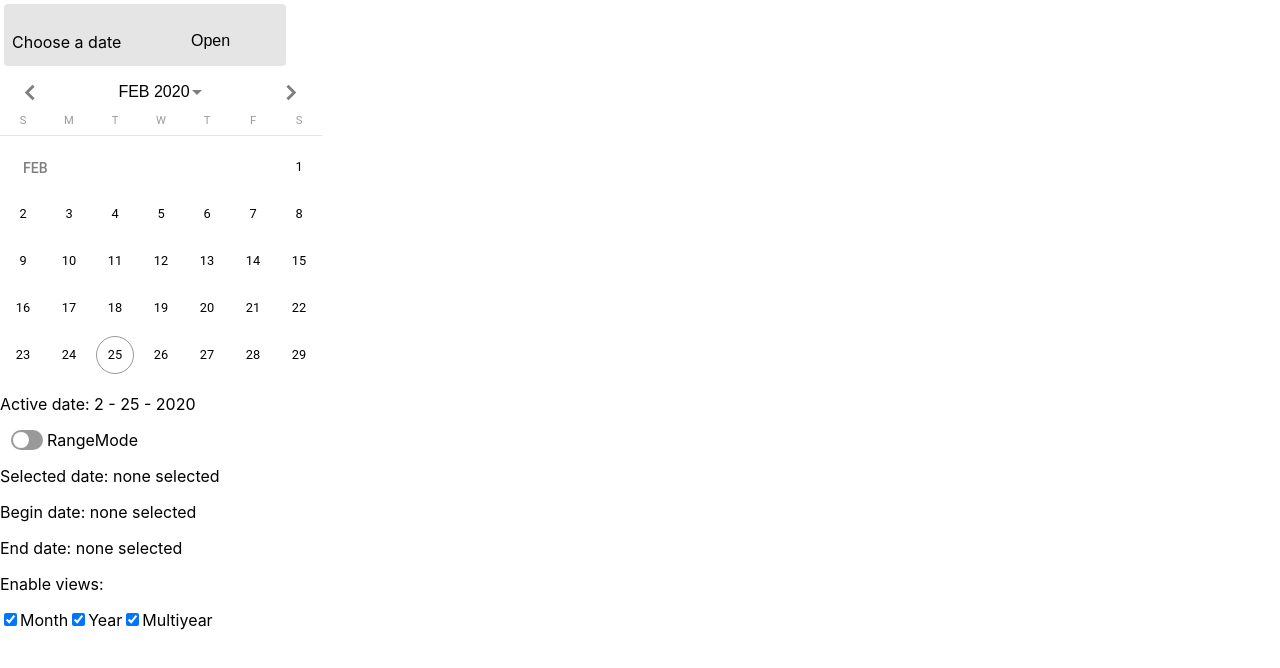
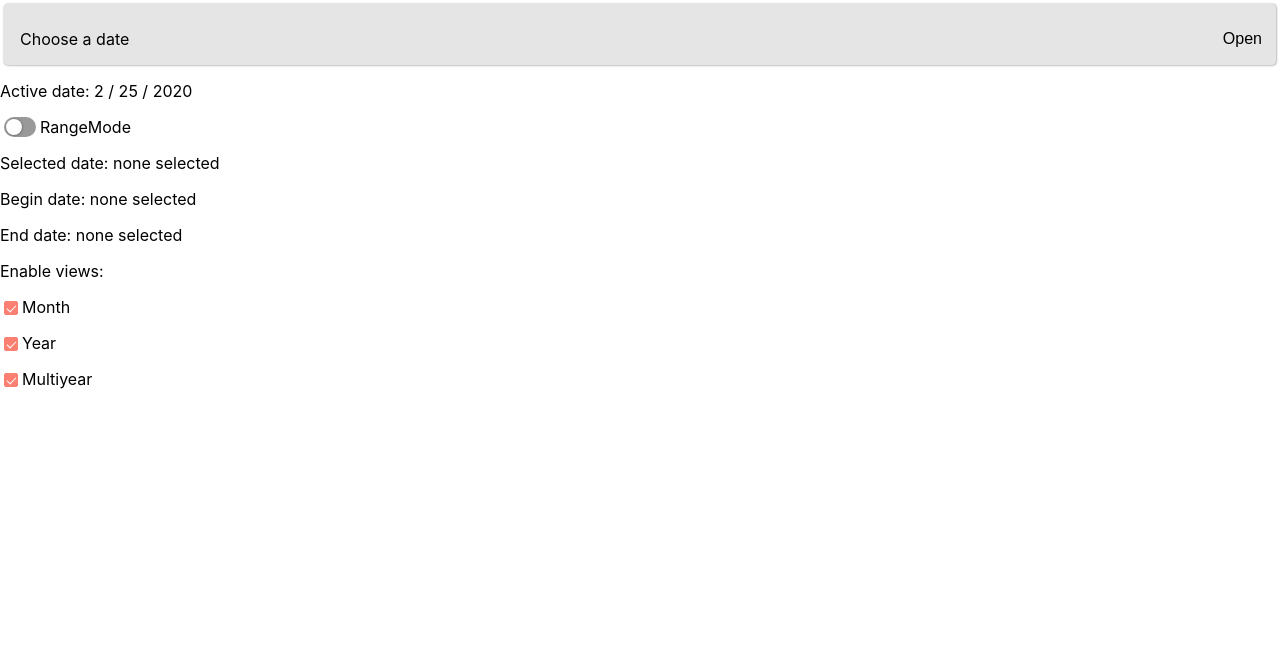
Before and after one commit to kelbert2/Datepicker, a React (Create React App) app: page / in a window 1280 px wide. Shown: the top 668 px of the page. Built offline with nearby package versions, Linux system fonts and the light colour scheme.

Commit message:
Styled checkboxes

```diff
--- a/src/App.css
+++ b/src/App.css
@@ -280,27 +280,30 @@ div.header {
 }
 
 .fields {
-  display: inline-block;
-  padding: 1.25em .5em .5em;
+  width: calc(100% - 1.5em);
+  padding: 1em .5em .5em;
 
-  line-height: 1.5em;
+  display: flex;
+  justify-content: space-between;
+  align-items: center;
+
+  /* line-height: 1.5em; */
   border-radius: .25em;
   margin: .25em;
 
   background: var(--neutral-light);
-  box-shadow: 0px 4px 20px 0px transparent;
+  box-shadow: .02em .02em .125em var(--neutral-dark);
 }
 
 .field {
   display: inline-block;
-  width: 65%;
   position: relative;
+  padding: .5em .25em;
 }
 
 .field input {
   width: calc(100% - .5em);
   text-align: left;
-  padding: .5em .25em;
 
   font-size: 1em;
   line-height: 1em;
@@ -311,8 +314,8 @@ div.header {
 
 .field label {
   position: absolute;
-  left: 0;
-  bottom: .25em;
+  left: .5em;
+  bottom: .5em;
   z-index: -1;
 
   transition: all .3s;
@@ -338,13 +341,12 @@ div.header {
 
 }
 
-.toggle input {
-  /* opacity: 0; */
+.toggle input,
+.checkbox input {
+  opacity: 0;
   width: 0%;
-  height: 0%;
-  z-index: -1;
-
-  position: relative;
+  margin: 0;
+  position: absolute;
 }
 
 .toggle label {
@@ -357,12 +359,6 @@ div.header {
   content: '';
 
   margin: 0 .25em -.25em;
-  /* position: absolute; */
-  /* top: 0; */
-  /* left: -.5em; */
-  /* right: 0;
-  bottom: 0; */
-
   border-radius: 1em;
 
   cursor: pointer;
@@ -385,9 +381,55 @@ div.header {
   bottom: .375em;
   width: 1em;
   height: 1em;
+
   background: white;
+  box-shadow: .02em .02em .125em var(--neutral-dark);
 }
 
 .toggle input:checked+label::after {
   left: .875em;
 }
+
+.checkbox {
+  position: relative;
+}
+
+.checkbox label::before,
+.checkbox label::after {
+  display: inline-block;
+  content: '';
+
+  margin: 0 .25em -.25em;
+
+  cursor: pointer;
+  transition: .4s;
+}
+
+.checkbox label::before {
+  height: .75em;
+  width: .75em;
+  margin-bottom: -.125em;
+
+  border: var(--border-width) solid var(--color);
+  border-radius: .125em;
+  background: var(--background);
+}
+
+.checkbox input:checked+label::before {
+  background: var(--color);
+}
+
+.checkbox input:checked+label::after {
+  position: absolute;
+  left: .3125em;
+  bottom: .5625em;
+
+  height: .5em;
+  width: .25em;
+
+  border-bottom: var(--border-width) solid var(--background);
+  border-right: var(--border-width) solid var(--background);
+
+  transform-origin: center center;
+  transform: rotate(45deg);
+}
--- a/src/Calendar.tsx
+++ b/src/Calendar.tsx
@@ -1,12 +1,15 @@
 import React, { useContext, useEffect, useState, useCallback, useRef } from 'react';
-import DatepickerContext from './DatepickerContext';
+import DatepickerContext, { DateData } from './DatepickerContext';
 import Multiyear from './Multiyear';
 import CalendarHeader from './CalendarHeader';
 import Year from './Year';
 import Month from './Month';
-import { compareDaysMonthsAndYears } from './CalendarUtils';
+import { compareDaysMonthsAndYears, VIEW, compareYears, compareMonthsAndYears } from './CalendarUtils';
 
-function Calendar() {
+/** Returns a calendar.
+ *  @param onFinalDateSelection: Calls with selectedDate, beginDate, and endDate when selected in the most precise enabled view.
+ */
+function Calendar({ onFinalDateSelection = (date: DateData) => { } }: { onFinalDateSelection: (data: DateData) => {} | void }) {
     const {
         selectedDate,
         todayDate,
@@ -33,11 +36,15 @@ function Calendar() {
         disableYear,
         disableMultiyear,
 
+        closeAfterSelection,
+
         dispatch
     } = useContext(DatepickerContext);
 
     const [_currentView, _setCurrentView] = useState(startView);
     const _prevRangeMode = useRef(rangeMode);
+    const _prevSelectedDate = useRef(selectedDate as Date);
+    const _prevEndDate = useRef(endDate as Date);
     // const [beginDateSelected, setBeginDateSelected] = useState(false);
 
     /** Run on mount: set active date and view changes. */
@@ -142,6 +149,77 @@ function Calendar() {
                     : current);
     }, [selectedDate, disableMonth, disableYear]);
 
+    /**  */
+    // const _determineIfDone = useCallback((isMonthDisabled: boolean, isYearDisabled: boolean, currentViewFromSelection: VIEW) => {
+    //     if ((isMonthDisabled && isYearDisabled && currentViewFromSelection === 'multiyear')
+    //         || (isMonthDisabled && currentViewFromSelection === 'year')
+    //         || (currentViewFromSelection === 'month')) {
+    //         if (rangeMode && beginDate != null && endDate != null) {
+    //             onFinalDateSelection({ date: selectedDate, beginDate, endDate });
+    //         } else if (!rangeMode && selectedDate) {
+    //             onFinalDateSelection({ date: selectedDate, beginDate, endDate });
+    //         }
+    //     }
+    // }, [beginDate, endDate, onFinalDateSelection, rangeMode, selectedDate]);
+
+    /** Determines if the supplied view is the most precise allowed. */
+    const _isMostPreciseView = useCallback((view: VIEW) => {
+        switch (view) {
+            case 'multiyear':
+                return !disableMultiyear && disableMonth && disableYear;
+            case 'year':
+                return !disableYear && disableMonth;
+            default:
+                return !disableMonth;
+        }
+    }, [disableMonth, disableYear, disableMultiyear]);
+
+    /** Run on selection or endDate change to determine if the Calendar should be closed. */
+    useEffect(() => {
+        console.log(selectedDate ? selectedDate : "selected date is null");
+        console.log(endDate ? endDate : "end date is null");
+        console.log(_currentView);
+        // if (
+        //     (disableMonth && disableYear && _currentView === 'multiyear')
+        //     || (disableMonth && _currentView === 'year')
+        //     || (_currentView === 'month')
+        // ) {
+        if (_isMostPreciseView(_currentView)) {
+            if (rangeMode) {
+                if (endDate != null
+                    && (
+                        _prevEndDate.current == null
+                        || _getCompareFromView(_currentView, endDate, _prevEndDate.current)
+                    )
+                    && beginDate != null
+                ) {
+                    onFinalDateSelection({ date: selectedDate, beginDate, endDate });
+                    _prevEndDate.current = endDate;
+                }
+            } else {
+                if (selectedDate != null
+                    && (
+                        _prevSelectedDate.current == null
+                        || _getCompareFromView(_currentView, selectedDate, _prevSelectedDate.current)
+                    )) {
+                    onFinalDateSelection({ date: selectedDate, beginDate, endDate });
+                    _prevSelectedDate.current = selectedDate;
+                }
+            }
+        }
+    }, [_currentView, _isMostPreciseView, beginDate, endDate, onFinalDateSelection, rangeMode, selectedDate]);
+
+    const _getCompareFromView = (view: VIEW, date1: Date, date2: Date) => {
+        switch (view) {
+            case 'multiyear':
+                return compareYears(date1, date2);
+            case 'year':
+                return compareMonthsAndYears(date1, date2);
+            default:
+                return compareDaysMonthsAndYears(date1, date2);
+        }
+    }
+    /** Renders the current view. */
     const renderView = () => {
         switch (_currentView) {
             case 'multiyear':
--- a/src/CalendarBody.tsx
+++ b/src/CalendarBody.tsx
@@ -62,9 +62,11 @@ export function CalendarBody(
     const {
         selectedDate,
         todayDate,
+
         rangeMode,
         beginDate,
         endDate,
+
         dispatch
     } = useContext(DatepickerContext);
 
@@ -115,14 +117,13 @@ export function CalendarBody(
                     || (beginDate && compare(beginDate, date) === 0)
                     || (endDate && compare(endDate, date)) === 0) {
                     // reset begin selection if nothing has been selected or if previously-selected beginDate or endDate are clicked again
-                    dateSelected({ date: date, beginDate: date, endDate: null });
-
                     dispatch({
                         type: 'set-begin-date', payload: date
                     });
                     dispatch({
                         type: 'set-end-date', payload: null
                     });
+                    dateSelected({ date: date, beginDate: date, endDate: null });
 
                 } else if (beginDate && compare(date, beginDate) < 0) {
                     // if the new selection is before the beginDate, make it the new beginDate
@@ -130,29 +131,27 @@ export function CalendarBody(
 
                     if (endDate) {
                         // if there is an endDate selected, make the earlier beginDate the new beginDate
-                        dateSelected({ date: date, beginDate: date, endDate });
-
                         dispatch({
                             type: 'set-begin-date', payload: date
                         });
+                        dateSelected({ date: date, beginDate: date, endDate });
                     } else {
                         // if there is no endDate selected, make the earlier date the beginDate and the later one the endDate
-                        dateSelected({ date: date, beginDate: date, endDate: prevBeginDate });
-
                         dispatch({
                             type: 'set-begin-date', payload: date
                         });
                         dispatch({
                             type: 'set-end-date', payload: prevBeginDate
                         });
+                        dateSelected({ date: date, beginDate: date, endDate: prevBeginDate });
+
                     }
                 } else {
                     // if the new selection is after the endDate, make it the new endDate
-                    dateSelected({ date: date, beginDate, endDate: date });
-
                     dispatch({
                         type: 'set-end-date', payload: date
                     });
+                    dateSelected({ date: date, beginDate, endDate: date });
                 }
             } else {
                 // if not in range mode, simply update the selected date
--- a/src/CalendarUtils.ts
+++ b/src/CalendarUtils.ts
@@ -293,7 +293,7 @@ const euclideanModulo = (a: number, b: number) => {
 }
 
 export const formatDateDisplay = (date: Date) => {
-    return (getMonth(date) + 1) + ' - ' + getDay(date) + ' - ' + getYear(date);
+    return (getMonth(date) + 1) + ' / ' + getDay(date) + ' / ' + getYear(date);
 }
 /** Parse Date from string, assuming Month-Day-Year format, then Day-Month-Year, then Year-Month-Day */
 export const parseStringAsDate = (input: string) => {
--- a/src/Datepicker.tsx
+++ b/src/Datepicker.tsx
@@ -1,8 +1,8 @@
-import React, { useContext, useState, ChangeEvent } from 'react';
-import DatepickerContext from './DatepickerContext';
+import React, { useContext, useState, ChangeEvent, useEffect } from 'react';
+import DatepickerContext, { DateData } from './DatepickerContext';
 import Calendar from './Calendar';
-import { formatDateDisplay } from './CalendarUtils';
 
+type OPEN_STATES = 'popup' | 'large' | 'inline' | 'close';
 
 function Datepicker() {
     const {
@@ -35,6 +35,7 @@ function Datepicker() {
         disablePopup,
         disableInput,
         popupLarge,
+        closeAfterSelection,
 
         singleInputLabel,
         beginInputLabel,
@@ -46,11 +47,32 @@ function Datepicker() {
         dispatch
     } = useContext(DatepickerContext);
 
-    const [_open, _setOpen] = useState(false);
+    const [_open, _setOpen] = useState('close' as OPEN_STATES);
 
     const [_beginInput, _setBeginInput] = useState(undefined as string | undefined);
     const [_endInput, _setEndInput] = useState(undefined as string | undefined);
 
+    /** Update Calendar open status if allowances change. */
+    useEffect(() => {
+        if (disable) {
+            _setOpen('close');
+        } else if (disablePopup) {
+            _setOpen('inline');
+        }
+        if (_open !== 'close' && !disablePopup) {
+            _setOpen(popupLarge ? 'large' : 'popup');
+        }
+    }, [disable, disablePopup, popupLarge, _open]);
+
+    const _handleClick = () => {
+        if (_open === 'close') {
+            if (!disable) {
+                _setOpen(disablePopup ? 'inline' : popupLarge ? 'large' : 'popup');
+            }
+        } else {
+            _setOpen('close');
+        }
+    }
     const _handleBeginInputChange = (event: ChangeEvent<HTMLInputElement>) => {
         _setBeginInput((event.target.value.length > 0) ? event.target.value : undefined);
     }
@@ -65,6 +87,12 @@ function Datepicker() {
         _setEndInput(_endInput ? displayDateAsString(parseStringToDate(_endInput)) : undefined);
     }
 
+    const _handleDateSelectionFromCalendar = (data: DateData) => {
+        if (closeAfterSelection) {
+            _setOpen('close');
+        }
+    }
+
     const _setInputClass = (filled: boolean) => {
         return filled ? 'filled' : '';
     }
@@ -72,7 +100,6 @@ function Datepicker() {
     const _renderEndInput = () => {
         return (
             <div className="field">
-                <span> - </span>
                 <input type="text"
                     disabled={disable || disableInput}
                     onChange={(e) => _handleEndInputChange(e)}
@@ -90,7 +117,7 @@ function Datepicker() {
     return (
         <div>
             <div
-                onClick={() => { if (!(disable || disablePopup)) { _setOpen(c => !c) } }}
+                onClick={() => _handleClick()}
                 className="fields"
             >
                 <div className="field">
@@ -105,10 +132,15 @@ function Datepicker() {
                         {rangeMode ? beginInputLabel : singleInputLabel}
                     </label>
                 </div>
+                {rangeMode ? <span> - </span> : ''}
                 {!rangeMode ? '' : _renderEndInput()}
                 <button>Open</button>
             </div>
-            <Calendar></Calendar>
+            {_open !== 'close' ?
+                <Calendar
+                    onFinalDateSelection={_handleDateSelectionFromCalendar}
+                ></Calendar>
+                : ''}
         </div>
     );
 }
--- a/src/DatepickerContext.tsx
+++ b/src/DatepickerContext.tsx
@@ -44,6 +44,7 @@ interface IDatepickerContext {
     disablePopup: boolean,
     disableInput: boolean,
     popupLarge: boolean,
+    closeAfterSelection: boolean,
 
     formatMonthLabel: (date: Date) => string,
     formatMonthText: (date: Date) => string,
@@ -110,6 +111,7 @@ const datepickerContextDefaultValue = {
     disablePopup: false,
     disableInput: false,
     popupLarge: false,
+    closeAfterSelection: true,
 
     formatMonthLabel: (date: Date) =>
         getMonthNames('short')[getMonth(date)].toLocaleUpperCase() + ' ' + getYear(date),
@@ -143,8 +145,8 @@ const datepickerContextDefaultValue = {
     switchToMultiyearViewLabel: 'Switch to multi-year view',
 
     singleInputLabel: "Choose a date",
-    beginInputLabel: "Select a starting date",
-    endInputLabel: "end Date",
+    beginInputLabel: "Choose a start date",
+    endInputLabel: "end date",
 
     parseStringToDate: (input: string) => parseStringAsDate(input),
     displayDateAsString: (date: Date) => formatDateDisplay(date),
--- a/src/Month.tsx
+++ b/src/Month.tsx
@@ -184,7 +184,7 @@ function Month() {
                 return;
         }
         // TODO: check if should be Greater Than or just any nonzero when compared
-        if (compareDatesGreaterThan(_prevActiveDate.current, activeDate)) {
+        if (compareDates(_prevActiveDate.current, activeDate) > 0) {
             // activeDateChange(activeDate);
             _prevActiveDate.current = activeDate;
         }
@@ -218,12 +218,13 @@ function Month() {
     // const _getDateInCurrentMonth = (date: Date | null) => {
     //     return date && hasSameMonthAndYear(date, activeDate) ?
     //         getDate(date) : null;
-    //     //  this._dateAdapter.getDate(date) : null;
+    //     //  _dateAdapter.getDate(date) : null;
     // }
 
-    /** Determines whether the user has the RTL layout direction. */
+    // /** Determines whether the user has the RTL layout direction. */
     // const isRtl = () => {
-    //     return this._dir && this._dir.value === 'rtl';
+    //     // return _dir && _dir.value === 'rtl';
+    //     return false;
     // }
 
     /** Returns true if all cells are within the beginDate and endDate range. */
@@ -234,25 +235,6 @@ function Month() {
         }
         return false;
     }
-
-    /** Updates range full parameter on each begin or end of interval update.
-     * Necessary to display calendar-body correctly
-     */
-    // const updateRangeSpecificValues = () => {
-    //     if (rangeMode) {
-    //         setBeginDateNumber(_getDateInCurrentMonth(beginDate));
-    //         setEndDateNumber(_getDateInCurrentMonth(endDate));
-    //         setRangeFull((beginDate && endDate
-    //             && !beginDateNumber
-    //             && !endDateNumber
-    //             && compareDates(beginDate, activeDate) <= 0
-    //             && compareDates(activeDate, endDate) <= 0) ? true : false);
-    //     } else {
-    //         setBeginDateNumber(null);
-    //         setEndDateNumber(null);
-    //         setRangeFull(false);
-    //     }
-    // }
 
     return (
         <table role="presentation">
@@ -287,10 +269,6 @@ function Month() {
                 numCols={7}
                 cellAspectRatio={1}
             ></CalendarBody>
-            {/*
-            beginDateSelected: _beginDateSelectedAsync ? true : false,
-            isBeforeSelected: (_beginDateSelectedAsync && compareDates(activeDate, _beginDateSelectedAsync) < 0) ? true : false,
-            */}
         </table>
     );
 }
--- a/src/TestDisplay.tsx
+++ b/src/TestDisplay.tsx
@@ -60,7 +60,7 @@ function TestDisplay() {
                     <input type="checkbox"
                         id="range-mode-checkbox"
                         onClick={() => { toggleRangeMode() }}
-                        checked={rangeMode}></input>
+                        checked={rangeMode} />
                     <label htmlFor="range-mode-checkbox">RangeMode</label>
                 </p>
                 <p>Selected date: {selectedDate ? formatDateDisplay(selectedDate) : 'none selected'}</p>
@@ -69,21 +69,29 @@ function TestDisplay() {
             </div>
             <div>
                 <p>Enable views:</p>
+                <p className="checkbox">
                     <input type="checkbox"
                         id="month-view-checkbox"
                         onClick={() => { toggleDisableMonth() }}
                         checked={!disableMonth} />
                     <label htmlFor="month-view-checkbox">Month</label>
+                </p>
+                <p className="checkbox">
                     <input type="checkbox"
                         id="year-view-checkbox"
                         onClick={() => { toggleDisableYear() }}
-                    checked={!disableYear} />
+                        checked={!disableYear}
+                        className="checkbox" />
                     <label htmlFor="year-view-checkbox">Year</label>
+                </p>
+                <p className="checkbox">
                     <input type="checkbox"
                         id="multiyear-view-checkbox"
                         onClick={() => { toggleDisableMultiyear() }}
-                    checked={!disableMultiyear} />
+                        checked={!disableMultiyear}
+                        className="checkbox" />
                     <label htmlFor="multiyear-view-checkbox">Multiyear</label>
+                </p>
             </div>
         </div>
     )
```
Lines whose indentation alone changed are shown as unchanged.
